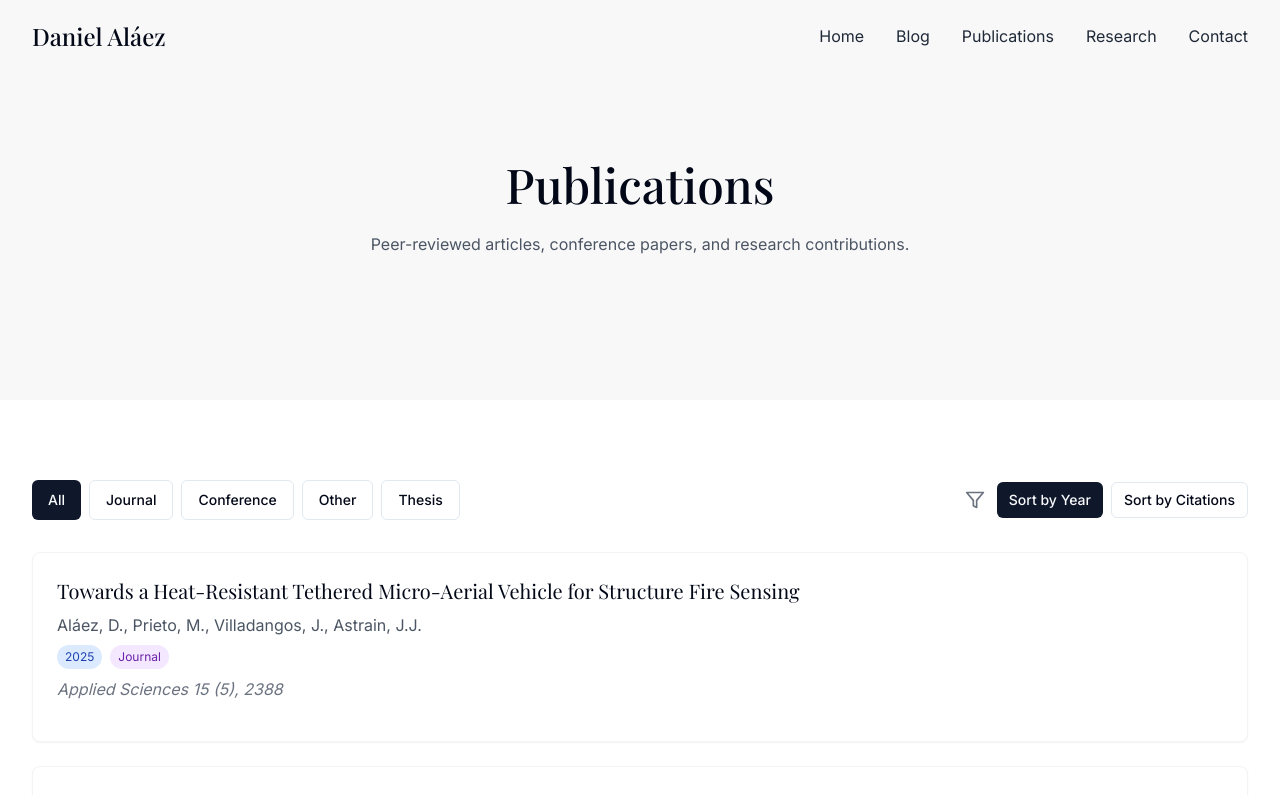
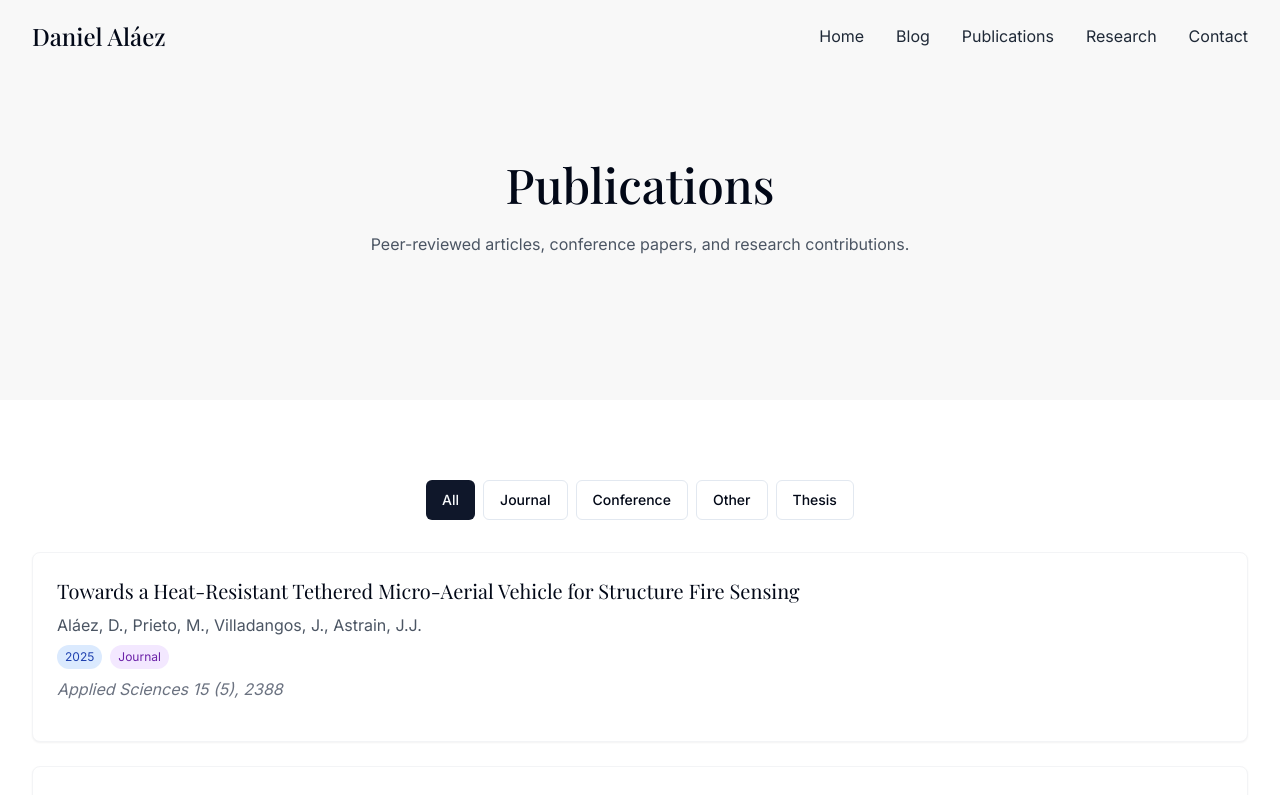
Before and after one commit to danielalaez/alaez-aero-website, a React (Vite) app: page /publications in a window 1280 px wide. Shown: the top 795 px of the page. Built offline with nearby package versions, Linux system fonts and the light colour scheme.

Commit message:
Remove sorting options
Remove the "Sort by Year" and "Sort by Citations" buttons from the publications page, as sorting is now only available by citations.

```diff
--- a/src/pages/PublicationsPage.tsx
+++ b/src/pages/PublicationsPage.tsx
@@ -2,7 +2,7 @@
 import React, { useState } from 'react';
 import Header from '@/components/Header';
 import Footer from '@/components/Footer';
-import { ExternalLink, Filter } from 'lucide-react';
+import { ExternalLink } from 'lucide-react';
 import { publications as allPublications } from '@/data/publications';
 import { Button } from '@/components/ui/button';
 import {
@@ -12,23 +12,13 @@ import {
 
 const PublicationsPage: React.FC = () => {
   const [filter, setFilter] = useState<string>('all');
-  const [sortBy, setSortBy] = useState<'year' | 'citations'>('year');
 
   const filteredPublications = allPublications
     .filter(pub => {
       if (filter === 'all') return true;
       return pub.type === filter;
     })
-    .sort((a, b) => {
-      if (sortBy === 'year') {
-        return b.year - a.year;
-      } else {
-        // Default to 0 if citations is undefined
-        const citesA = a.citations || 0;
-        const citesB = b.citations || 0;
-        return citesB - citesA;
-      }
-    });
+    .sort((a, b) => b.year - a.year); // Always sort by year (most recent first)
 
   const publicationTypes = ['all', ...new Set(allPublications.map(p => p.type))];
 
@@ -47,7 +37,7 @@ const PublicationsPage: React.FC = () => {
 
         <section className="section bg-white">
           <div className="container max-w-3xl">
-            <div className="mb-8 flex flex-wrap gap-4 justify-between items-center">
+            <div className="mb-8 flex flex-wrap gap-4 justify-center">
               <div className="flex flex-wrap gap-2">
                 {publicationTypes.map(type => (
                   <Button
@@ -59,23 +49,6 @@ const PublicationsPage: React.FC = () => {
                     {type}
                   </Button>
                 ))}
-              </div>
-              <div className="flex items-center gap-2">
-                <Filter size={20} className="mr-1 text-gray-500" />
-                <Button
-                  variant={sortBy === 'year' ? "default" : "outline"}
-                  onClick={() => setSortBy('year')}
-                  size="sm"
-                >
-                  Sort by Year
-                </Button>
-                <Button
-                  variant={sortBy === 'citations' ? "default" : "outline"}
-                  onClick={() => setSortBy('citations')}
-                  size="sm"
-                >
-                  Sort by Citations
-                </Button>
               </div>
             </div>
 
```
